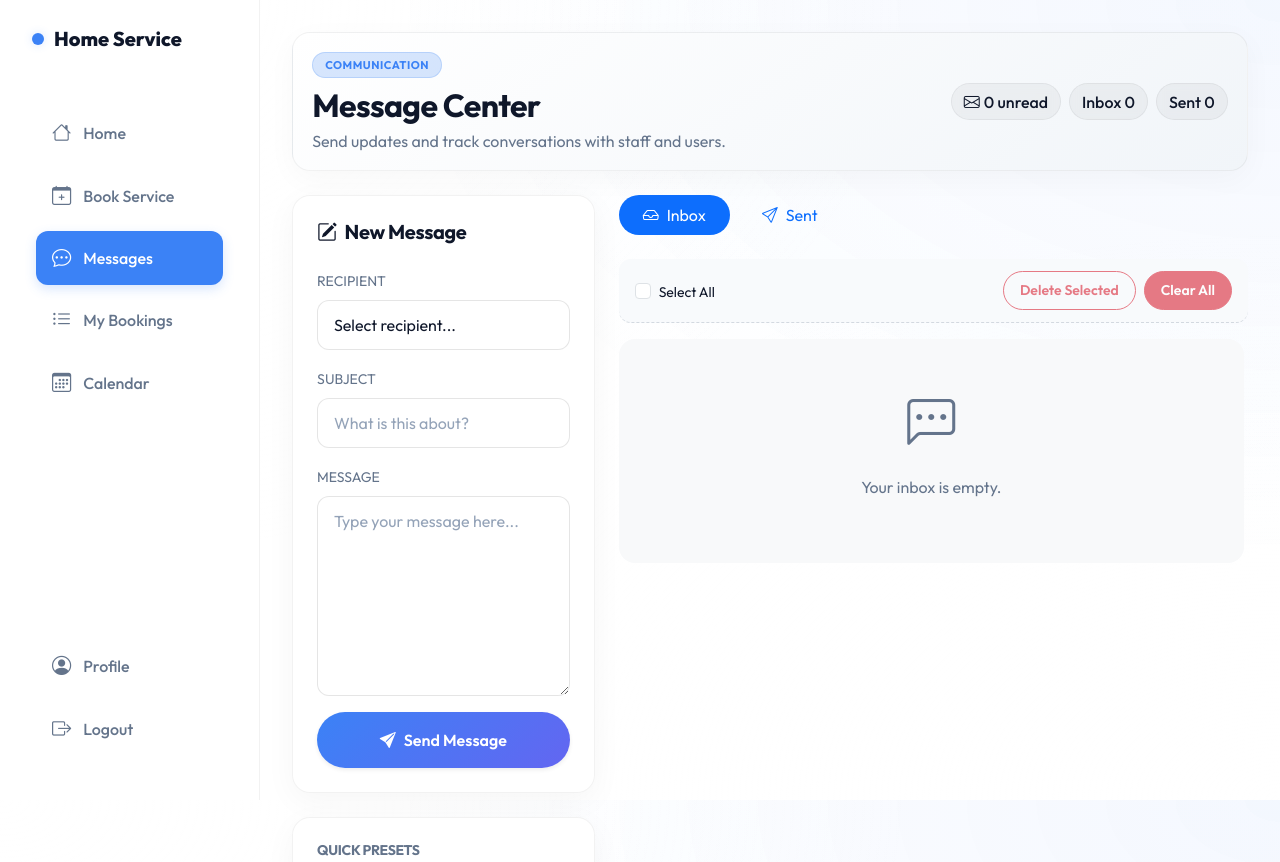
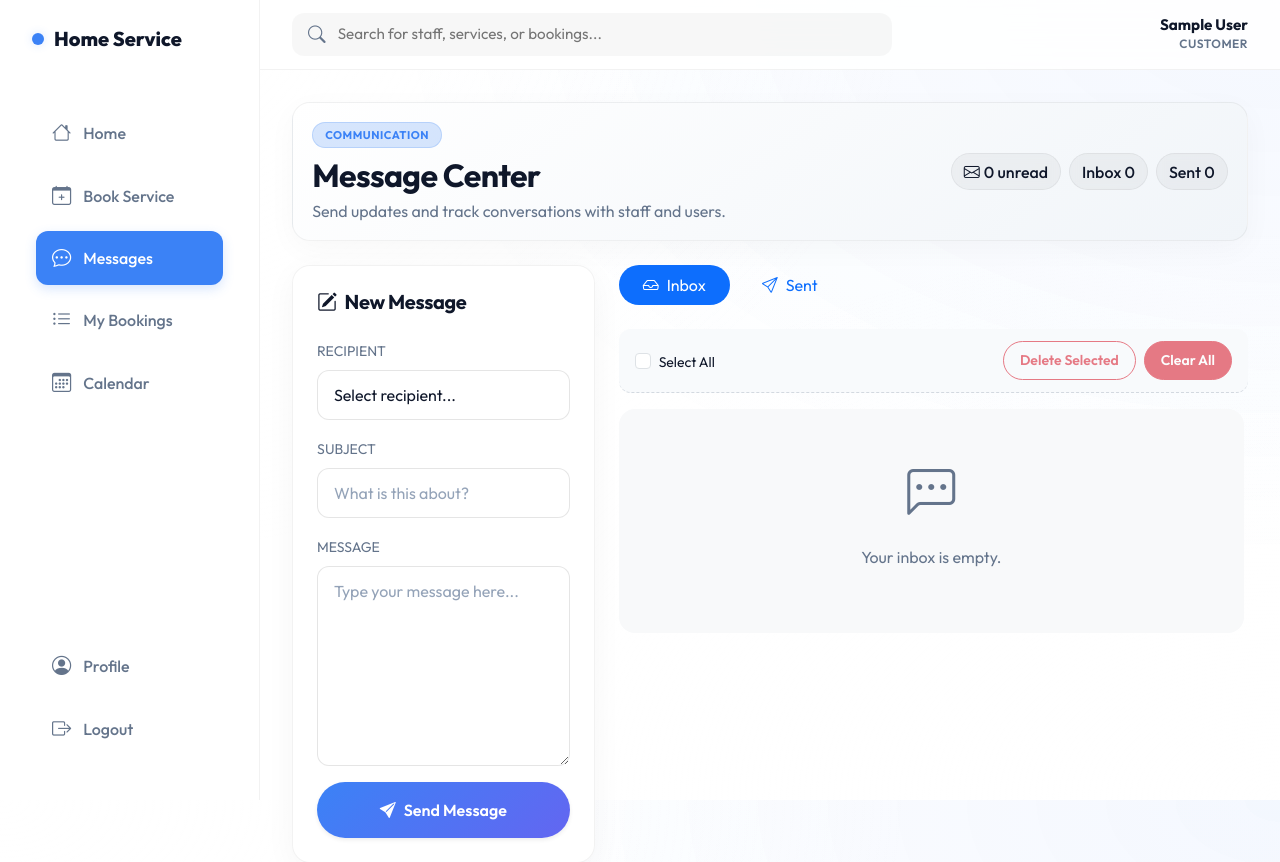
Before and after one commit to milan-m-antony/Service-Booking-System, a Django app: page /messages/ in a window 1280 px wide. Shown: the top 862 px of the page. Run offline with Django 4.2, Linux system fonts and the light colour scheme; the visitor is signed in with stand-in values (Sample User, id 1); data comes from the database, SQL or seed files in the repository; data that the repository does not hold is empty.

Commit message:
Stabilize search functionality, fix navigation redirection, and patch MySQL driver for local dev

```diff
--- a/bookings/static/bookings/css/style.css
+++ b/bookings/static/bookings/css/style.css
@@ -80,6 +80,94 @@ textarea.form-control {
     resize: vertical;
 }
 
+/* Dashboard Top Navigation */
+.dashboard-top-nav {
+    height: 70px;
+    background: var(--bg-surface);
+    backdrop-filter: blur(16px);
+    -webkit-backdrop-filter: blur(16px);
+    border-bottom: 1px solid var(--glass-border);
+    display: flex;
+    align-items: center;
+    justify-content: space-between;
+    padding: 0 2rem;
+    position: sticky;
+    top: 0;
+    z-index: 990;
+    margin: -2rem -2rem 2rem -2rem; /* Negate main-content padding */
+}
+
+.search-bar-wrapper {
+    flex: 1;
+    max-width: 600px;
+}
+
+.search-bar-wrapper form {
+    position: relative;
+    width: 100%;
+}
+
+.search-bar-wrapper .search-icon {
+    position: absolute;
+    left: 1rem;
+    top: 50%;
+    transform: translateY(-50%);
+    color: var(--text-muted);
+    font-size: 1.1rem;
+    pointer-events: none;
+}
+
+.search-bar-wrapper .search-input {
+    width: 100%;
+    padding: 0.6rem 1rem 0.6rem 2.8rem;
+    background: rgba(0, 0, 0, 0.03);
+    border: 1px solid transparent;
+    border-radius: 12px;
+    font-size: 0.95rem;
+    transition: all 0.3s;
+}
+
+.search-bar-wrapper .search-input:focus {
+    background: #fff;
+    border-color: var(--primary);
+    box-shadow: 0 4px 12px rgba(59, 130, 246, 0.1);
+    outline: none;
+}
+
+.top-nav-actions {
+    display: flex;
+    align-items: center;
+    gap: 1.5rem;
+}
+
+.user-profile-lite {
+    display: flex;
+    flex-direction: column;
+    text-align: right;
+}
+
+.user-profile-lite .user-name {
+    font-weight: 700;
+    font-size: 0.95rem;
+    color: var(--text-main);
+    line-height: 1.2;
+}
+
+.user-profile-lite .user-role {
+    font-size: 0.75rem;
+    color: var(--text-muted);
+    font-weight: 600;
+    text-transform: uppercase;
+    letter-spacing: 0.5px;
+}
+
+/* Mobile Search Icon */
+.mobile-search-trigger {
+    color: var(--text-main);
+    font-size: 1.25rem;
+    padding: 0.5rem;
+}
+
 /* Layout Structure */
 .app-layout {
     display: flex;
@@ -2311,7 +2399,7 @@ textarea.form-control {
     flex-direction: column;
     align-items: flex-start;
     background: #000;
-    overflow: hidden;
+    overflow: visible !important; /* Changed from hidden to allow search dropdown to overflow */
     margin-top: -20px;
     margin-bottom: 0 !important;
     padding: 0 !important;
--- a/bookings/templates/bookings/base.html
+++ b/bookings/templates/bookings/base.html
@@ -36,7 +36,10 @@
         <a href="{% url 'role_dashboard' %}" class="d-flex align-items-center gap-2" style="text-decoration: none; font-weight: 700; color: var(--text-main);">
             <span class="brand-dot"></span> Home Service
         </a>
-        <div class="d-flex gap-2">
+        <div class="d-flex gap-2 align-items-center">
+            <a href="{% url 'global_search' %}" class="mobile-search-trigger">
+                <i class="bi bi-search"></i>
+            </a>
         </div>
     </header>
     {% endblock %}
@@ -122,6 +125,23 @@
 
         <!-- Main Content Area -->
         <main class="main-content">
+            {% if not is_guest_home %}
+            <!-- Dashboard Top Navigation -->
+            <header class="dashboard-top-nav d-none d-lg-flex">
+                <div class="search-bar-wrapper">
+                    <form action="{% url 'global_search' %}" method="get" class="d-flex align-items-center">
+                        <i class="bi bi-search search-icon"></i>
+                        <input type="text" name="q" class="search-input" placeholder="Search for staff, services, or bookings..." value="{{ query|default:'' }}">
+                    </form>
+                </div>
+                <div class="top-nav-actions">
+                    <div class="user-profile-lite">
+                        <span class="user-name">{{ user.display_name }}</span>
+                        <span class="user-role">{{ user.role|capfirst }}</span>
+                    </div>
+                </div>
+            </header>
+            {% endif %}
 
     {% else %}
     <!-- Guest Layout (New Home Page UI) -->
@@ -138,10 +158,10 @@
                 <div class="collapse navbar-collapse justify-content-center d-none d-lg-flex" id="guestNavbar">
                     <ul class="navbar-nav gap-4">
                         <li class="nav-item">
-                            <a class="nav-link fw-bold text-dark small" href="#services-section">Services</a>
+                            <a class="nav-link fw-bold text-dark small" href="{% url 'home' %}#services-section">Services</a>
                         </li>
                         <li class="nav-item">
-                            <a class="nav-link fw-bold text-dark small" href="#how-it-works">How it Works</a>
+                            <a class="nav-link fw-bold text-dark small" href="{% url 'home' %}#how-it-works">How it Works</a>
                         </li>
                     </ul>
                 </div>
@@ -170,19 +190,19 @@
     {% if not user.is_authenticated %}
     <!-- Guest Mobile Bottom Navigation Dock -->
     <div class="mobile-bottom-nav d-md-none">
-        <a href="{% url 'home' %}" id="nav-home" class="mobile-nav-item {% if request.resolver_match.url_name == 'home' and '#' not in request.path %}active{% endif %}" onclick="setActiveNav(this)">
+        <a href="{% url 'home' %}" id="nav-home" class="mobile-nav-item {% if request.resolver_match.url_name == 'home' and '#' not in request.path %}active{% endif %}">
             <i class="bi bi-house-door-fill"></i>
             <span>Home</span>
         </a>
-        <a href="{% url 'home' %}#services-section" id="nav-services" class="mobile-nav-item" onclick="setActiveNav(this)">
+        <a href="{% url 'home' %}#services-section" id="nav-services" class="mobile-nav-item {% if '#services-section' in request.get_full_path %}active{% endif %}">
             <i class="bi bi-grid-fill"></i>
             <span>Services</span>
         </a>
-        <a href="{% url 'home' %}#how-it-works" id="nav-how" class="mobile-nav-item" onclick="setActiveNav(this)">
+        <a href="{% url 'home' %}#how-it-works" id="nav-how" class="mobile-nav-item {% if '#how-it-works' in request.get_full_path %}active{% endif %}">
             <i class="bi bi-info-circle-fill"></i>
             <span>How it Works</span>
         </a>
-        <a href="{% url 'login' %}" id="nav-account" class="mobile-nav-item {% if '/login/' in request.path %}active{% endif %}" onclick="setActiveNav(this)">
+        <a href="{% url 'login' %}" id="nav-account" class="mobile-nav-item {% if '/login/' in request.path %}active{% endif %}">
             <i class="bi bi-person-fill"></i>
             <span>Account</span>
         </a>
--- a/bookings/views.py
+++ b/bookings/views.py
@@ -328,6 +328,7 @@ def home(request):
             "categories": categories,
             "services": services,
             "random_seed": random.randint(1000, 999999),
+            "is_guest_home": True,
         },
     )
 
@@ -364,7 +365,7 @@ def filter_services(request):
                 "id": s.id,
                 "name": s.name,
                 "category": s.category.name,
-                "image_url": s.image.url
+                "image_url": s.image.url if s.image else "/static/bookings/img/service-placeholder.jpg"
             })
         return JsonResponse(results, safe=False)
 
```
Also changed, not shown: bookings/templates/bookings/home.html (+74 -22 lines), manage.py (+9 -0 lines), service_booking/settings.py (+19 -5 lines).
